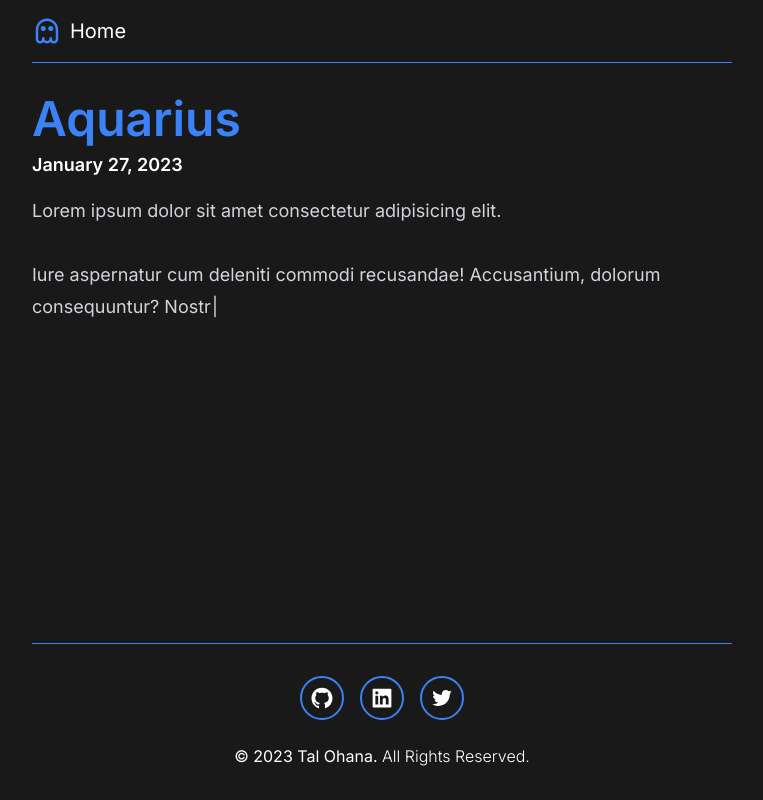
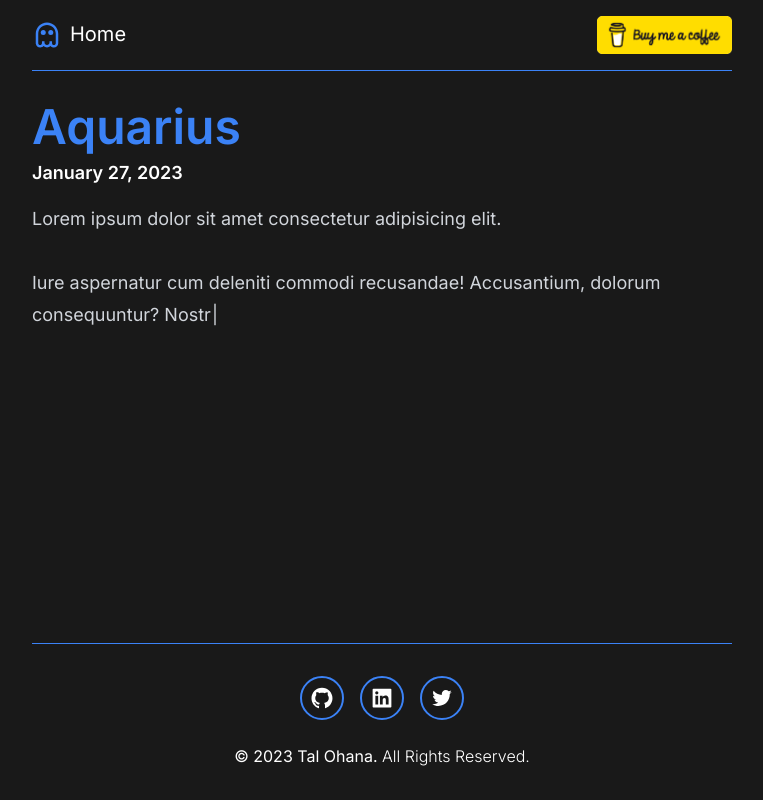
Before and after one commit to talohana/horrorscope, a Next.js app: page /horoscope/Aquarius in a window 1280 px wide. Shown: the whole page, without its empty margins (258-1021 px from the left). Built offline with nearby package versions, Linux system fonts and the light colour scheme; no server answers.

Commit message:
add 'buy-me-a-coffee'

```diff
--- /dev/null
+++ b/src/components/common/buy-me-a-coffee.tsx
@@ -0,0 +1,14 @@
+import Image from 'next/image';
+import buyMeACoffe from '../../../public/buy-me-a-coffee.png';
+
+export const BuyMeACoffee = () => {
+  return (
+    <a
+      href="https://www.buymeacoffee.com/talohana"
+      target="_blank"
+      rel="noreferrer"
+    >
+      <Image src={buyMeACoffe} alt="Buy Me A Coffee" width={135} />
+    </a>
+  );
+};
--- a/src/components/layout/header.tsx
+++ b/src/components/layout/header.tsx
@@ -1,5 +1,6 @@
 import Link from 'next/link';
 import { BiGhost } from 'react-icons/bi';
+import { BuyMeACoffee } from '../common/buy-me-a-coffee';
 
 interface NavigationMeta {
   name: string;
@@ -26,11 +27,14 @@ export const Header: React.FC = () => {
   const links = navigation.map(meta => <NavLink key={meta.name} meta={meta} />);
   return (
     <div className="py-4 text-xl border-b border-b-primary">
-      <nav className="flex items-center space-x-2">
-        <div className="text-3xl text-primary">
-          <BiGhost />
+      <nav className="flex items-center justify-between">
+        <div className="flex space-x-2">
+          <div className="text-3xl text-primary">
+            <BiGhost />
+          </div>
+          <div>{links}</div>
         </div>
-        <div>{links}</div>
+        <BuyMeACoffee />
       </nav>
     </div>
   );
--- a/src/lib/horoscope.ts
+++ b/src/lib/horoscope.ts
@@ -8,7 +8,7 @@ const configuration = new Configuration({
 const openai = new OpenAIApi(configuration);
 
 const generatePrompt = (zodiac: string): string =>
-  `Write a witty horror theme horoscope for ${zodiac} that contains at least 100 words`;
+  `Write a witty horror theme horoscope for ${zodiac} that contains at most 200 words`;
 
 export const generate = async (zodiac: string): Promise<GeneratedHoroscope> => {
   if (process.env.NODE_ENV !== 'production') {
```
Also changed, not shown: public/buy-me-a-coffee.png (added).
